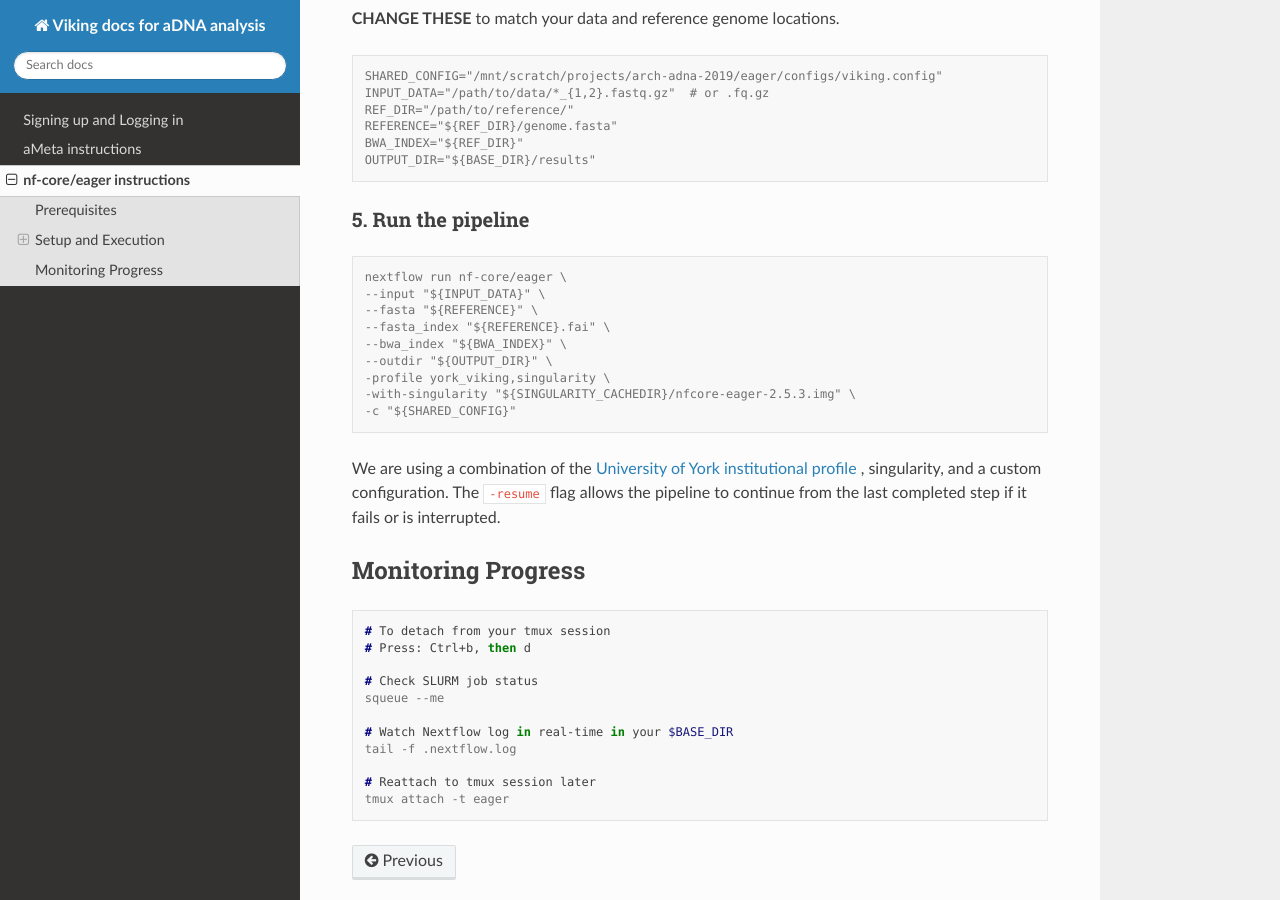
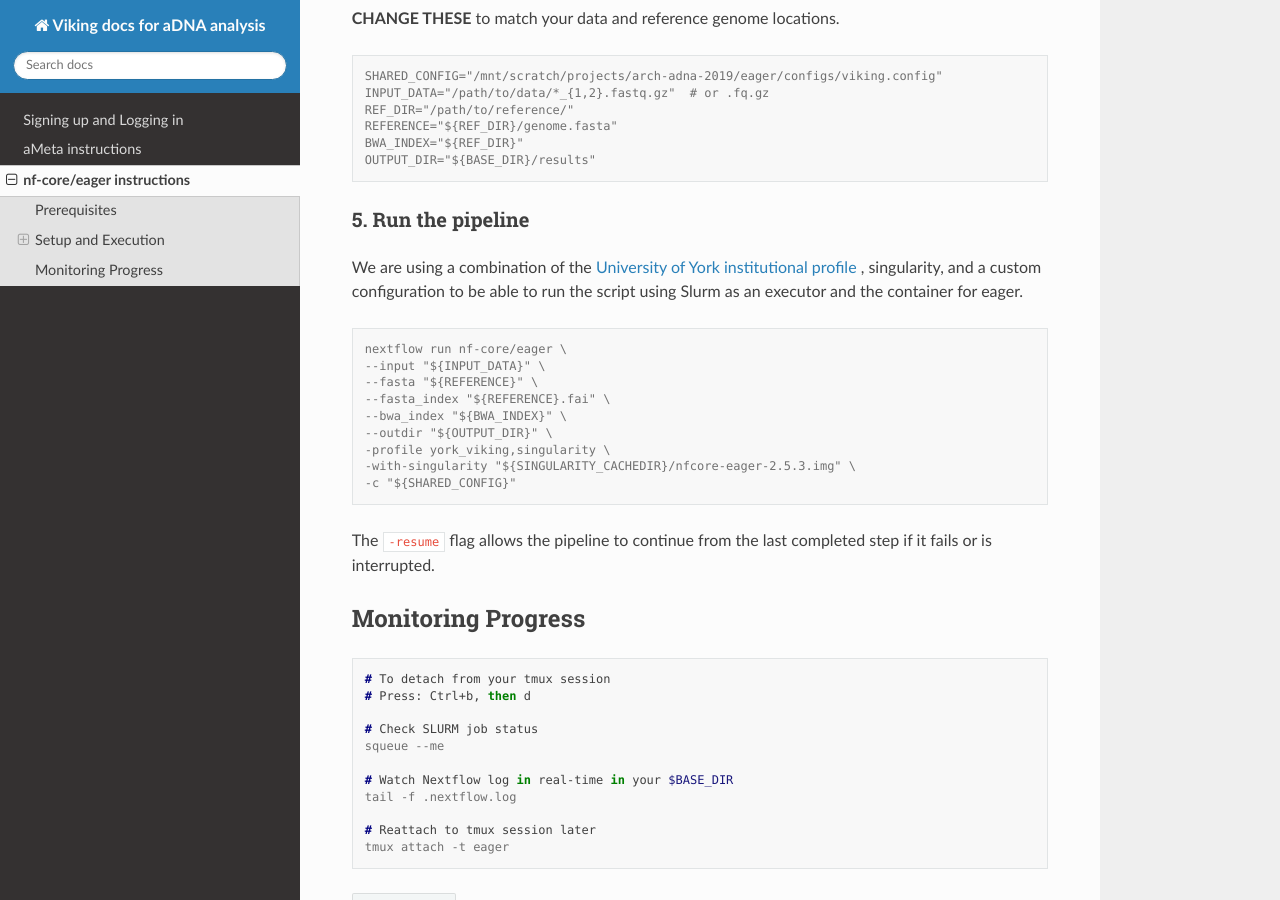
Before and after one commit to surabhiranavat/Viking2_instructions, a Sphinx documentation site: the page built from docs/source/eager.rst, in a window 1280 px wide and 900 px high, scrolled down 1249 px. Built offline with Sphinx 7.4.7 and the Read the Docs theme 3.1.0, drawn with Linux system fonts in a browser that asks for light colours; some of the changed text lies outside the part shown.

Commit message:
Added eager version

```diff
--- a/docs/source/eager.rst
+++ b/docs/source/eager.rst
@@ -74,6 +74,8 @@ Using tmux allows your pipeline to continue running even if you disconnect from
 5. Run the pipeline
 ^^^^^^^^^^^^^^^^^^^
 
+We are using a combination of the `University of York institutional profile <https://nf-co.re/configs/york_viking/>`_ , singularity, and a custom configuration to be able to run the script using Slurm as an executor and the container for eager.
+
 .. code-block:: console
 
    nextflow run nf-core/eager \
```
Also changed, not shown: other parts of docs/source/eager.rst (+1 -2 lines).
